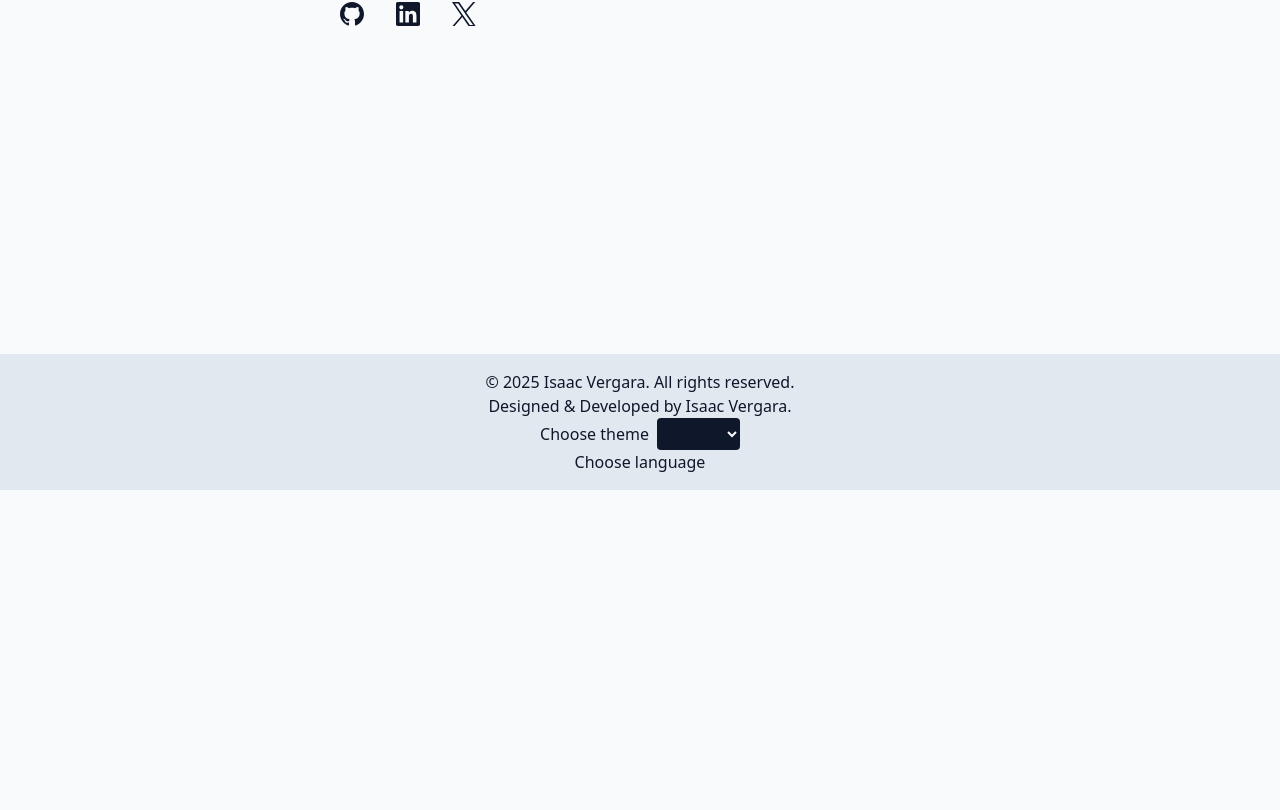
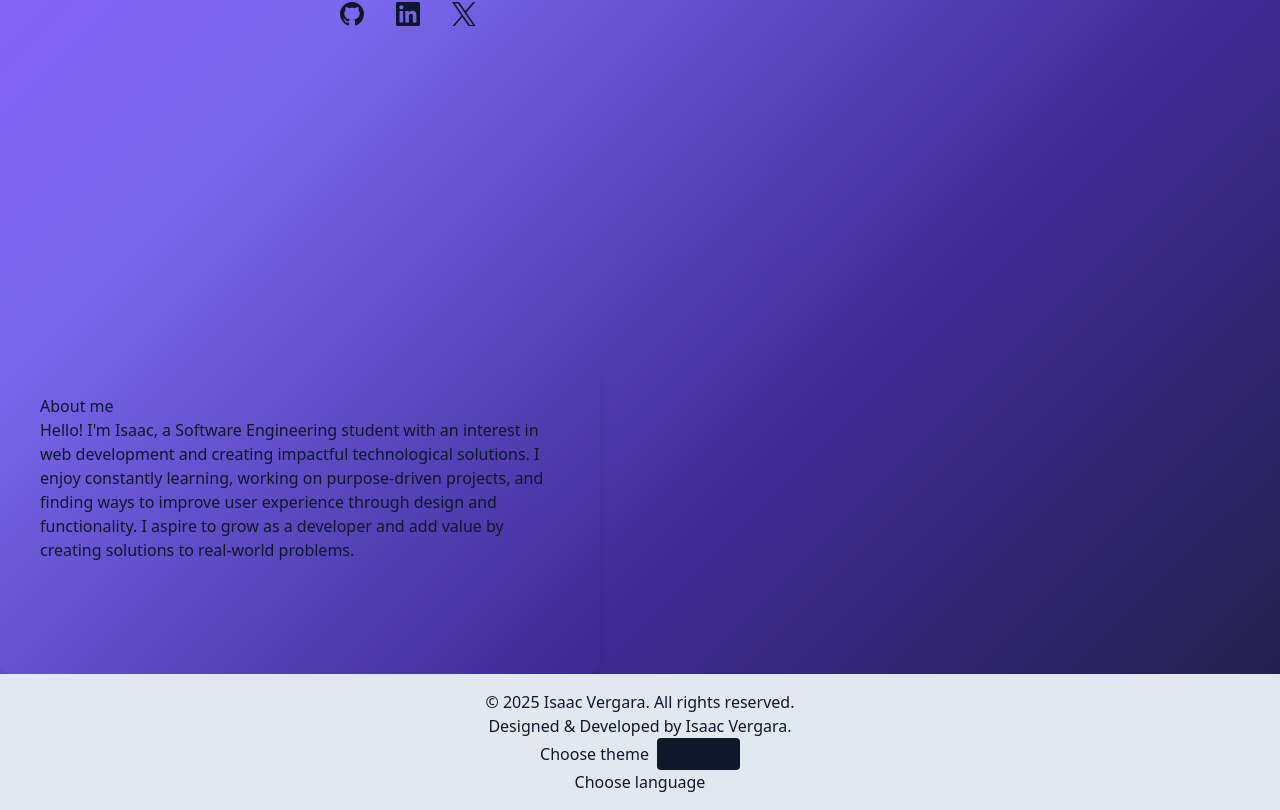
Before and after one commit to zRaidev/portfolio, a React (Vite) app: page / in a window 1280 px wide. Shown: the part 510-1320 px from the top of the page. Before the commit the page ends 1000 px from the top, so only its background shows below. Built offline with nearby package versions, Linux system fonts and the light colour scheme.

Commit message:
background colors

```diff
--- a/index.html
+++ b/index.html
@@ -6,7 +6,7 @@
     <meta name="viewport" content="width=device-width, initial-scale=1.0" />
     <title>Vite + React</title>
   </head>
-  <body class="bg-[var(--bg)] text-[var(--text)]">
+  <body class="[background:var(--bg)] text-[var(--text)]">
     <div id="root"></div>
     <script type="module" src="/src/main.jsx"></script>
   </body>
--- a/src/App.jsx
+++ b/src/App.jsx
@@ -1,6 +1,7 @@
 import Header from './components/Header.jsx'
 import Footer from './components/Footer.jsx'
 import Hero from './components/Hero.jsx'
+import AboutMe from './components/AboutMe.jsx'
 
 function App () {
   return (
@@ -8,6 +9,7 @@ function App () {
       <Header />
       <main>
         <Hero />
+        <AboutMe />
       </main>
       <Footer />
     </>
--- /dev/null
+++ b/src/components/AboutMe.jsx
@@ -0,0 +1,19 @@
+import BentoGrid from './BentoGrid.jsx'
+
+function AboutMe () {
+  return (
+    <section>
+      <BentoGrid>
+        <h2>About me</h2>
+        <p>Hello! I'm Isaac, a Software Engineering student with an interest in web development and creating impactful technological solutions. I enjoy constantly learning, working on purpose-driven projects, and finding ways to improve user experience through design and functionality. I aspire to grow as a developer and add value by creating solutions to real-world problems.</p>
+      </BentoGrid>
+      <div>
+        {
+          // <img src='' alt="Isaac Vergara picture" />
+        }
+      </div>
+    </section>
+  )
+}
+
+export default AboutMe
--- /dev/null
+++ b/src/components/BentoGrid.jsx
@@ -0,0 +1,9 @@
+function BentoGrid ({ children }) {
+  return (
+    <div className='w-150 h-80 p-10 rounded-xl shadow-lg'>
+      {children}
+    </div>
+  )
+}
+
+export default BentoGrid
--- a/src/index.css
+++ b/src/index.css
@@ -1,7 +1,7 @@
 @import "tailwindcss";
 
 :root {
-  --bg: #F8FAFC;
+  --bg: linear-gradient(135deg, #915eff, #7b68ee, #3f2b96, #1e1e3f);
   --surface: #E2E8F0;
   --primary: #2563EB;
   --text: #0F172A;
@@ -10,7 +10,7 @@
 
 /* Tema oscuro */
 .dark-theme {
-  --bg: #0F172A;
+  --bg: radial-gradient(circle at top, #4e0eff, #1f1f47, #0a0a2a);
   --surface: #1E293B;
   --primary: #38BDF8;
   --text: #F1F5F9;
```
